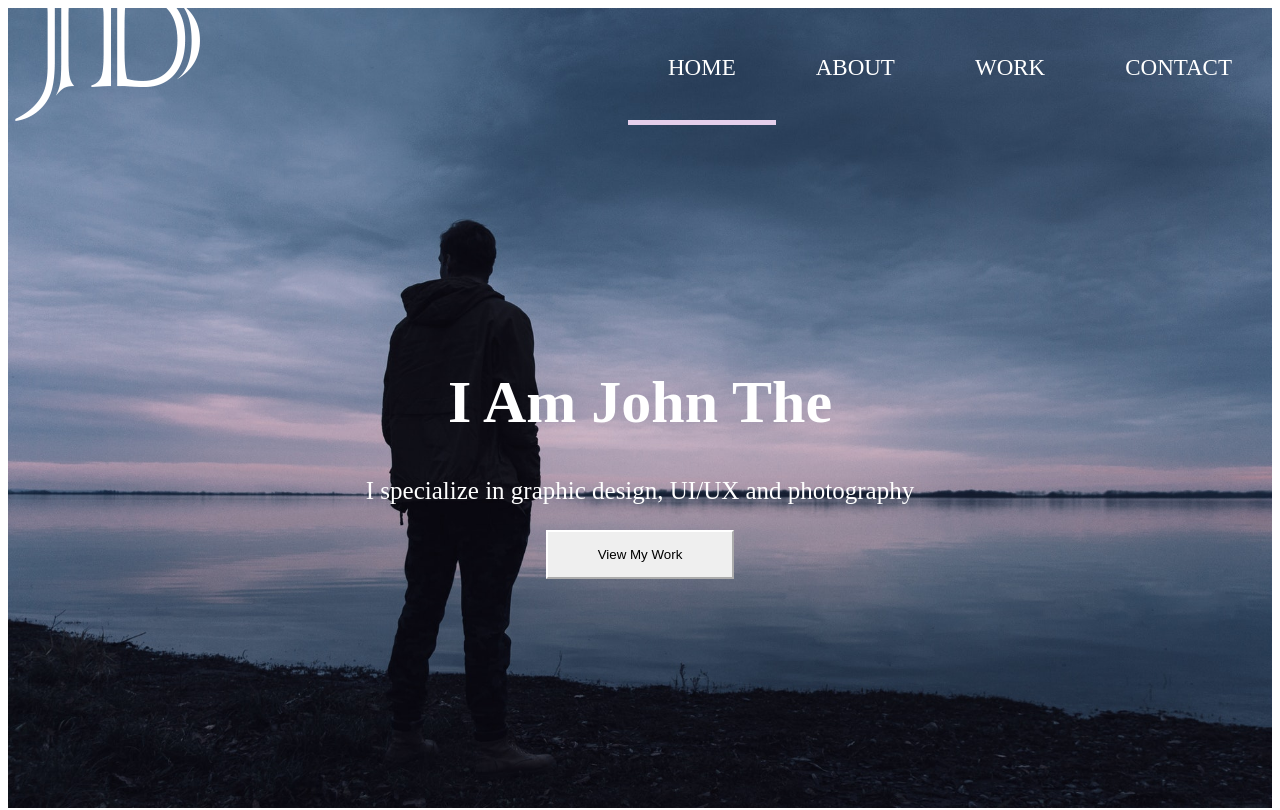
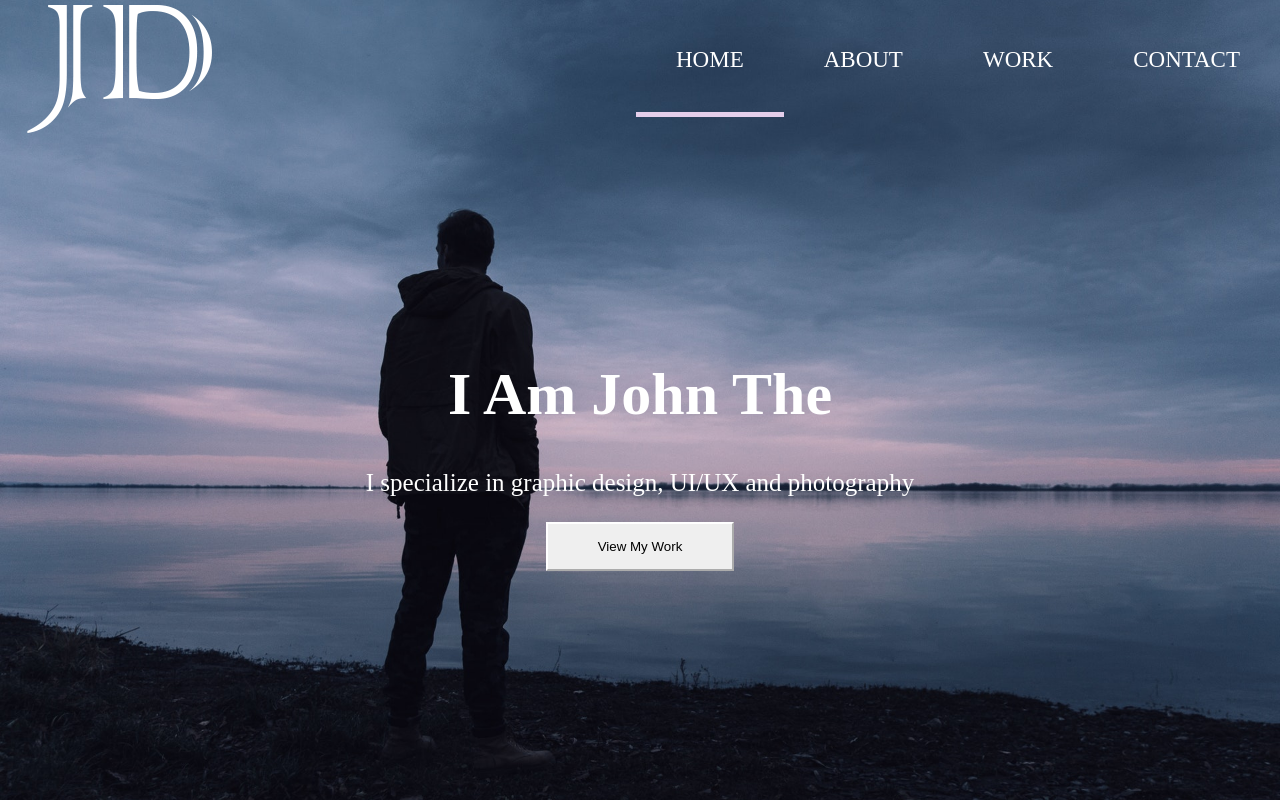
Before and after one commit to herqlix/web, a plain HTML site: page index.html in a window 1280 px wide. Shown: the top 810 px of the page. Drawn offline with Linux system fonts and the light colour scheme.

Commit message:
Update style.css

```diff
--- a/style.css
+++ b/style.css
@@ -1,3 +1,5 @@
+body {
+  margin: 0%; }
 .main {
   height: 100vh;
   background: url("img/showcase.jpg") center center/cover; }
@@ -12,6 +14,7 @@
       align-items: center;
       justify-content: space-between; }
       .main header .navigation .logo {
+        margin: 20px;
         height: 200px; }
       .main header .navigation .nav-menu {
         display: flex;
```
